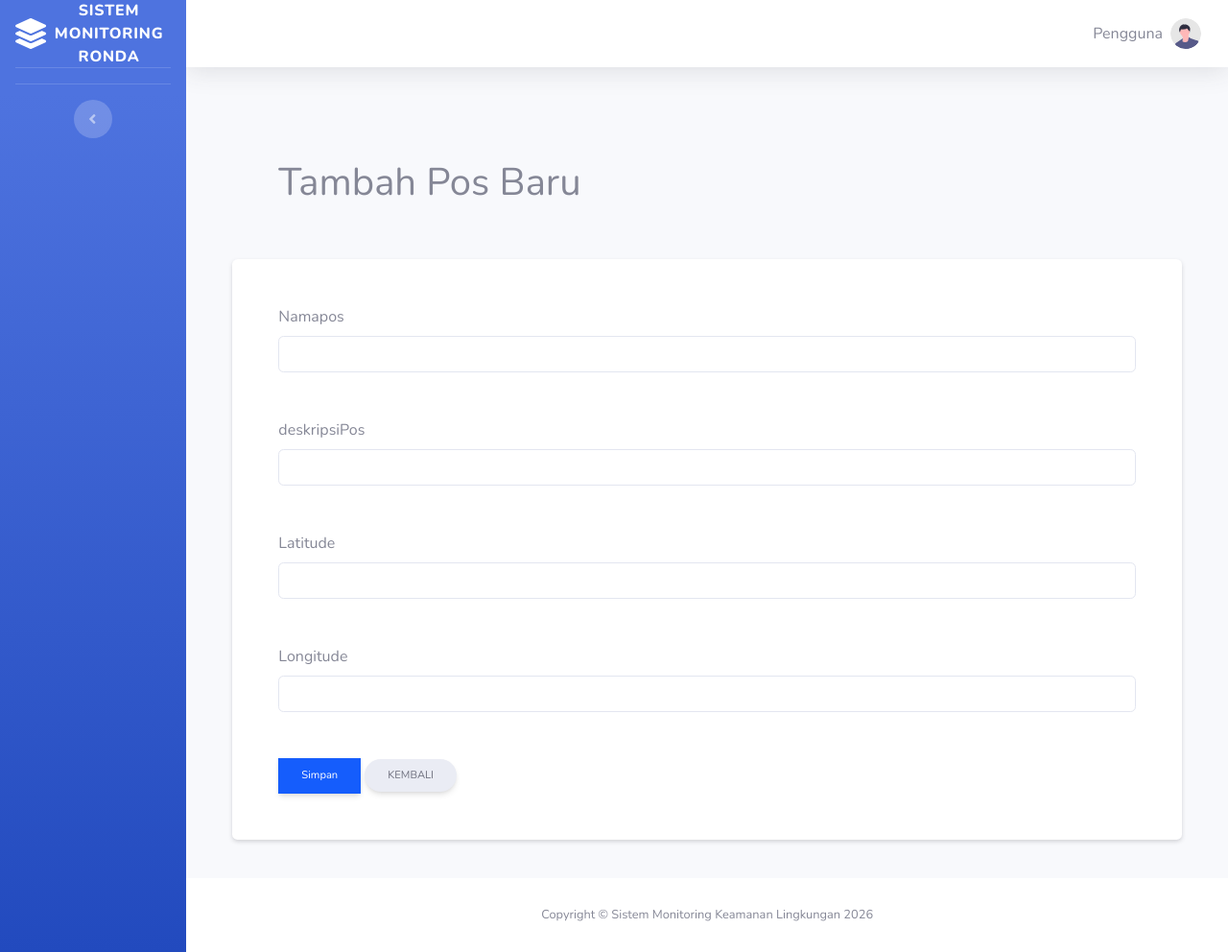
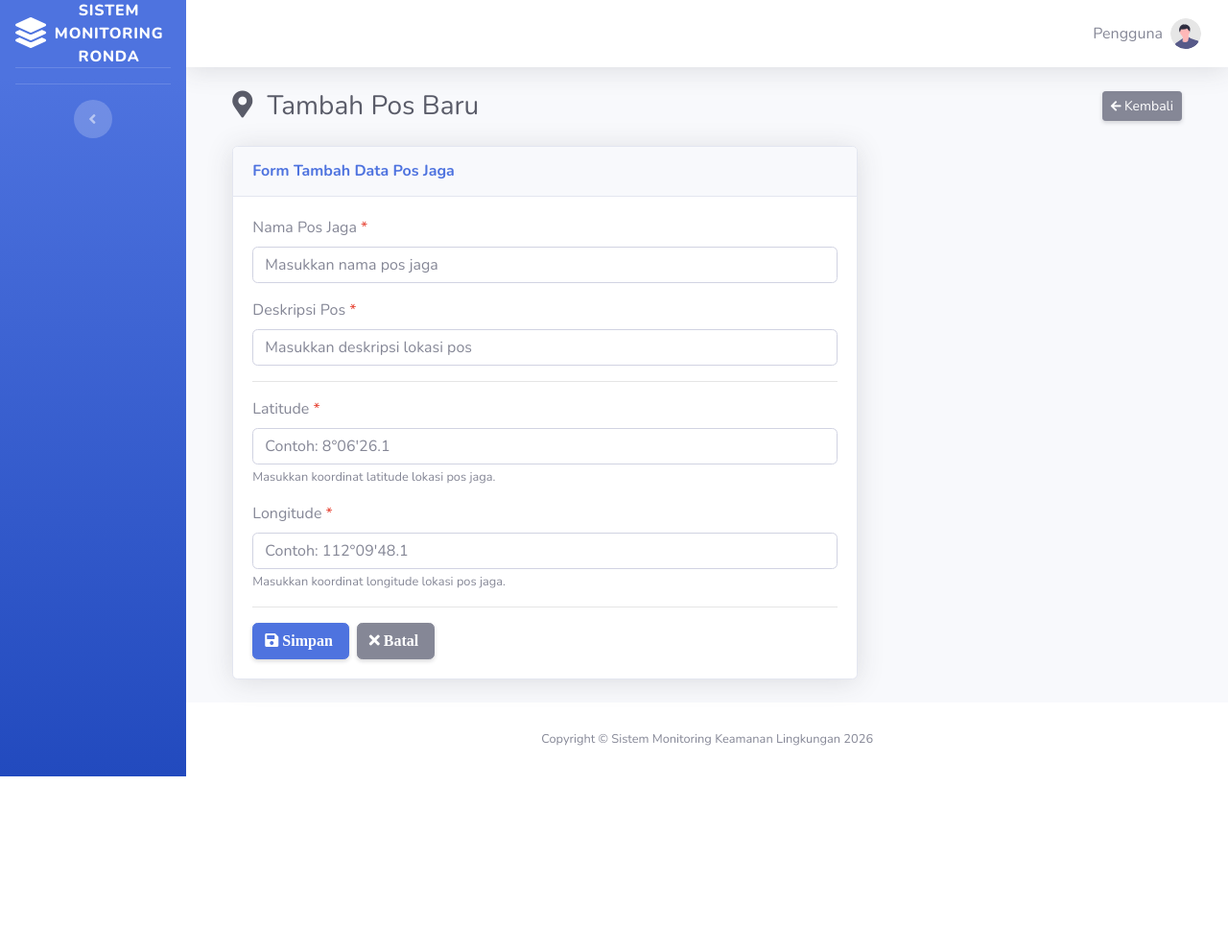
Before and after one commit to Wahjoe45/Sistem-Monitoring-Siskamling-Geofencing, a Laravel app: page /posjaga/create in a window 1280 px wide. Shown: the whole page at 96% size. After the commit the page ends 809 px from the top, so only its background shows below. Run offline with Laravel 12, Linux system fonts and the light colour scheme; data that the repository does not hold is empty; parts of the project's set-up code (start-up, migrations or seed data) failed here and were passed over.

Commit message:
Setting bootstrap untuk fitur pos jaga

```diff
--- a/app/Http/Controllers/PosjagaController.php
+++ b/app/Http/Controllers/PosjagaController.php
@@ -92,7 +92,6 @@ class PosjagaController extends Controller
             'latitude' => $latitude,
             'longitude' => $longitude,
         ]);
-
         return redirect()->route('posjaga.index')
             ->with('success', 'Pos jaga berhasil dibuat.');
     }
--- a/resources/views/pengurus/Posjaga/create.blade.php
+++ b/resources/views/pengurus/Posjaga/create.blade.php
@@ -1,164 +1,138 @@
 @extends('layouts.app')
 @section('sidebar-menu')
+@endsection
+@section('content')
 
-@endsection
-
-@section('content')
-<head>
-    <meta charset="UTF-8">
-    <meta name="viewport" content="width=device-width, initial-scale=1.0">
-    <meta http-equiv="X-UA-Compatible" content="ie=edge">
-    <meta name="csrf-token" content="{{ csrf_token() }}">
-    <title>Tambah Pos Baru</title>
-    <script src="https://unpkg.com/@tailwindcss/browser@4"></script>
-</head>
-
-<body>
-
-<div class="container mx-auto mt-10 mb-10 px-10">
-    <div class="grid grid-cols-8 gap-4 p-5">
-        <div class="col-span-4 mt-2">
-            <h1 class="text-3xl font-bold">
+<div class="container-fluid">
+    <div class="d-sm-flex align-items-center justify-content-between mb-4">
+        <h1 class="h3 mb-0 text-gray-800">
+            <i class="fas fa-map-marker-alt mr-2"></i>
             Tambah Pos Baru
         </h1>
+
+        <a href="{{ route('posjaga.index') }}" class="btn btn-secondary btn-sm shadow-sm mt-3 mt-sm-0">
+            <i class="fas fa-arrow-left fa-sm"></i>
+            Kembali
+        </a>
     </div>
-        <div class="col-span-4">
 
+    <div class="row">
+        <div class="col-xl-8 col-lg-10 col-md-12">
+            <div class="card shadow mb-4">
+                <div class="card-header py-3">
+                    <h6 class="m-0 font-weight-bold text-primary">
+                        Form Tambah Data Pos Jaga
+                    </h6>
                 </div>
-    </div>
-    <div class="bg-white p-5 rounded shadow-sm">
+
+                <div class="card-body">
                     <form action="{{ route('posjaga.store') }}" method="POST">
                         @csrf
+                        <div class="form-group">
+                            <label for="namaPos">
+                                Nama Pos Jaga
+                                <span class="text-danger">*</span>
+                            </label>
 
-            <div class="mb-5">
-                <label for="namaPos">Namapos</label>
-                <input type="text" class="
-                    form-control
-                    block
-                    w-full
-                    px-3
-                    py-1.5
-                    text-base
-                    font-normal
-                    text-gray-700
-                    bg-white bg-clip-padding
-                    border border-solid border-gray-300
-                    rounded-full
-                    transition
-                    ease-in-out
-                    m-0
-                    focus:text-gray-700 focus:bg-white focus:border-blue-600 focus:outline-none
-                  " name="namaPos" value="{{ old('namaPos') }}" required>
+                            <input type="text"
+                                   class="form-control
+                                   @error('namaPos') is-invalid
+                                   @enderror"
+                                   id="namaPos"
+                                   name="namaPos"
+                                   value="{{ old('namaPos') }}" placeholder="Masukkan nama pos jaga" required>
 
-                <!-- error message untuk Nama Pos -->
                             @error('namaPos')
-                <div class="bg-red-400 p-2 shadow-sm rounded mt-2">
+                                <div class="invalid-feedback">
                                     {{ $message }}
                                 </div>
                             @enderror
                         </div>
 
-            <div class="mb-5">
-                <label for="deskripsiPos">deskripsiPos</label>
-                <input type="text" class="
-                    form-control
-                    block
-                    w-full
-                    px-3
-                    py-1.5
-                    text-base
-                    font-normal
-                    text-gray-700
-                    bg-white bg-clip-padding
-                    border border-solid border-gray-300
-                    rounded-full
-                    transition
-                    ease-in-out
-                    m-0
-                    focus:text-gray-700 focus:bg-white focus:border-blue-600 focus:outline-none
-                  " name="deskripsiPos" value="{{ old('deskripsiPos') }}" required>
+                        <div class="form-group">
+                            <label for="deskripsiPos">
+                                Deskripsi Pos
+                                <span class="text-danger">*</span>
+                            </label>
 
-                <!-- error message untuk Deskripsi Pos -->
+                            <input type="text"
+                                   class="form-control
+                                   @error('deskripsiPos') is-invalid
+                                   @enderror"
+                                   id="deskripsiPos"
+                                   name="deskripsiPos"
+                                   value="{{ old('deskripsiPos') }}" placeholder="Masukkan deskripsi lokasi pos" required>
+
                             @error('deskripsiPos')
-                <div class="bg-red-400 p-2 shadow-sm rounded mt-2">
+                                <div class="invalid-feedback">
                                     {{ $message }}
                                 </div>
                             @enderror
                         </div>
 
-            <div class="mb-5">
-                <label for="latitude">Latitude</label>
-                <input type="text" class="
-                    form-control
-                    block
-                    w-full
-                    px-3
-                    py-1.5
-                    text-base
-                    font-normal
-                    text-gray-700
-                    bg-white bg-clip-padding
-                    border border-solid border-gray-300
-                    rounded-full
-                    transition
-                    ease-in-out
-                    m-0
-                    focus:text-gray-700 focus:bg-white focus:border-blue-600 focus:outline-none
-                  " name="latitude" value="{{ old('latitude') }}" required>
+                        <hr>
 
-                <!-- error message untuk latitude -->
+                        <div class="form-group">
+                            <label for="latitude">
+                                Latitude
+                                <span class="text-danger">*</span>
+                            </label>
+
+                            <input type="text" class="form-control
+                                   @error('latitude') is-invalid
+                                   @enderror"
+                                   id="latitude"
+                                   name="latitude"
+                                   value="{{ old('latitude') }}" placeholder="Contoh: 8°06'26.1"S" required>
+
                             @error('latitude')
-                <div class="bg-red-400 p-2 shadow-sm rounded mt-2">
+                                <div class="invalid-feedback">
                                     {{ $message }}
                                 </div>
                             @enderror
+
+                            <small class="form-text text-muted">
+                                Masukkan koordinat latitude lokasi pos jaga.
+                            </small>
                         </div>
 
-            <div class="mb-5">
-                <label for="longitude">Longitude</label>
-                <input type="text" class="
-                    form-control
-                    block
-                    w-full
-                    px-3
-                    py-1.5
-                    text-base
-                    font-normal
-                    text-gray-700
-                    bg-white bg-clip-padding
-                    border border-solid border-gray-300
-                    rounded-full
-                    transition
-                    ease-in-out
-                    m-0
-                    focus:text-gray-700 focus:bg-white focus:border-blue-600 focus:outline-none
-                  " name="longitude" value="{{ old('longitude') }}" required>
+                        <div class="form-group">
+                            <label for="longitude">
+                                Longitude
+                                <span class="text-danger">*</span>
+                            </label>
 
-                <!-- error message untuk longitude -->
+                            <input type="text" class="form-control
+                                   @error('longitude') is-invalid
+                                   @enderror"
+                                   id="longitude"
+                                   name="longitude"
+                                   value="{{ old('longitude') }}" placeholder="Contoh: 112°09'48.1"E" required>
+
                             @error('longitude')
-                <div class="bg-red-400 p-2 shadow-sm rounded mt-2">
+                                <div class="invalid-feedback">
                                     {{ $message }}
                                 </div>
                             @enderror
+
+                            <small class="form-text text-muted"> Masukkan koordinat longitude lokasi pos jaga. </small>
                         </div>
 
-            <div class="mt-3">
-                <button type="submit"
-                        class="inline-block px-6 py-2.5 bg-blue-600 text-white font-medium text-xs leading-tight uppercase rounded-full shadow-md hover:bg-blue-700 hover:shadow-lg focus:bg-blue-700 focus:shadow-lg focus:outline-none focus:ring-0 active:bg-blue-800 active:shadow-lg transition duration-150 ease-in-out">
-                    Simpan
+                        <hr>
+
+                        <div class="d-flex flex-column flex-sm-row">
+                            <button type="submit" class="btn btn-primary shadow-sm mr-sm-2 mb-2 mb-sm-0">
+                                <i class="fas fa-save mr-1"> Simpan </i>
                             </button>
-                <a href="{{ route('posjaga.index') }}"
-                   class="inline-block px-6 py-2.5 bg-gray-200 text-gray-700 font-medium text-xs leading-tight uppercase rounded-full shadow-md hover:bg-gray-300 hover:shadow-lg focus:bg-gray-300 focus:shadow-lg focus:outline-none focus:ring-0 active:bg-gray-400 active:shadow-lg transition duration-150 ease-in-out">Kembali</a>
+
+                            <a href="{{ route('posjaga.index') }}" class="btn btn-secondary shadow-sm">
+                                <i class="fas fa-times mr-1"> Batal </i>
+                            </a>
                         </div>
-
                     </form>
-
                 </div>
-
             </div>
-
-
-</body>
+        </div>
+    </div>
+</div>
 @endsection
-
-</html>
--- a/resources/views/pengurus/Posjaga/index.blade.php
+++ b/resources/views/pengurus/Posjaga/index.blade.php
@@ -1,8 +1,6 @@
 @extends('layouts.app')
-
 @section('sidebar-menu')
 @endsection
-
 @section('content')
 
 <div class="container-fluid">
```
Also changed, not shown: resources/views/pengurus/Posjaga/edit.blade.php (+103 -137 lines), resources/views/pengurus/Posjaga/show.blade.php (+70 -57 lines). Lines whose indentation alone changed are shown as unchanged.
